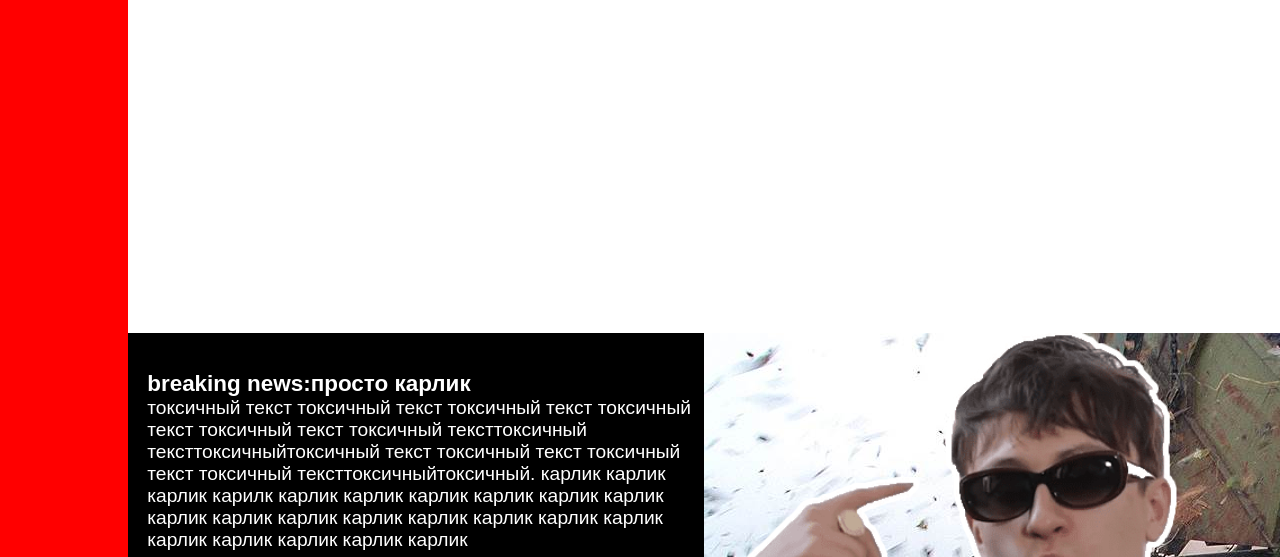
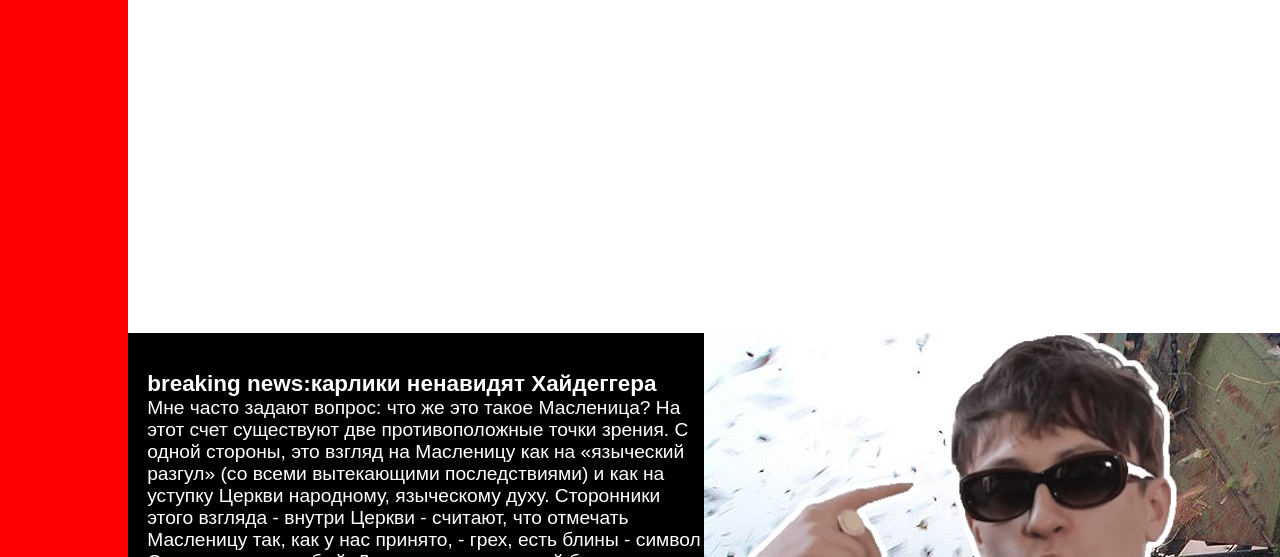
Before and after one commit to kradunches/-, a plain HTML site: page index.html in a window 1280 px wide. Shown: the part 243-800 px from the top of the page. Drawn offline with Linux system fonts and the light colour scheme.

Commit message:
Update index.html

```diff
--- a/index.html
+++ b/index.html
@@ -34,8 +34,8 @@
 
 		<section class="dsp dsp_0">
 				<div class="cont_mid">
-					<h3>breaking news:просто карлик</h3>
-					<p>токсичный текст токсичный текст токсичный текст токсичный текст токсичный текст токсичный тексттоксичный тексттоксичныйтоксичный текст токсичный текст токсичный текст токсичный тексттоксичныйтоксичный. карлик карлик карлик карилк карлик карлик карлик карлик карлик карлик карлик карлик карлик карлик карлик карлик карлик карлик карлик карлик карлик карлик карлик</p>
+					<h3>breaking news:карлики ненавидят Хайдеггера</h3>
+					<p>Мне часто задают вопрос: что же это такое Масленица? На этот счет существуют две противоположные точки зрения. С одной стороны, это взгляд на Масленицу как на «языческий разгул» (со всеми вытекающими последствиями) и как на уступку Церкви народному, языческому духу. Сторонники этого взгляда - внутри Церкви - считают, что отмечать Масленицу так, как у нас принято, - грех, есть блины - символ Солнца - грех сугубый. Другие относятся к ней более спокойно, считая, что эта неделя есть подготовка к Великому Посту, т. к. уже не принято есть мясо, ну а блины - вроде как мелочи, безобидный народный обычай. Однако же вот парадокс: блины у нас принято есть также и на поминках. Почему?</p>
 					<button>ЧИТАТЬ</button>
 
 				</div>
```
